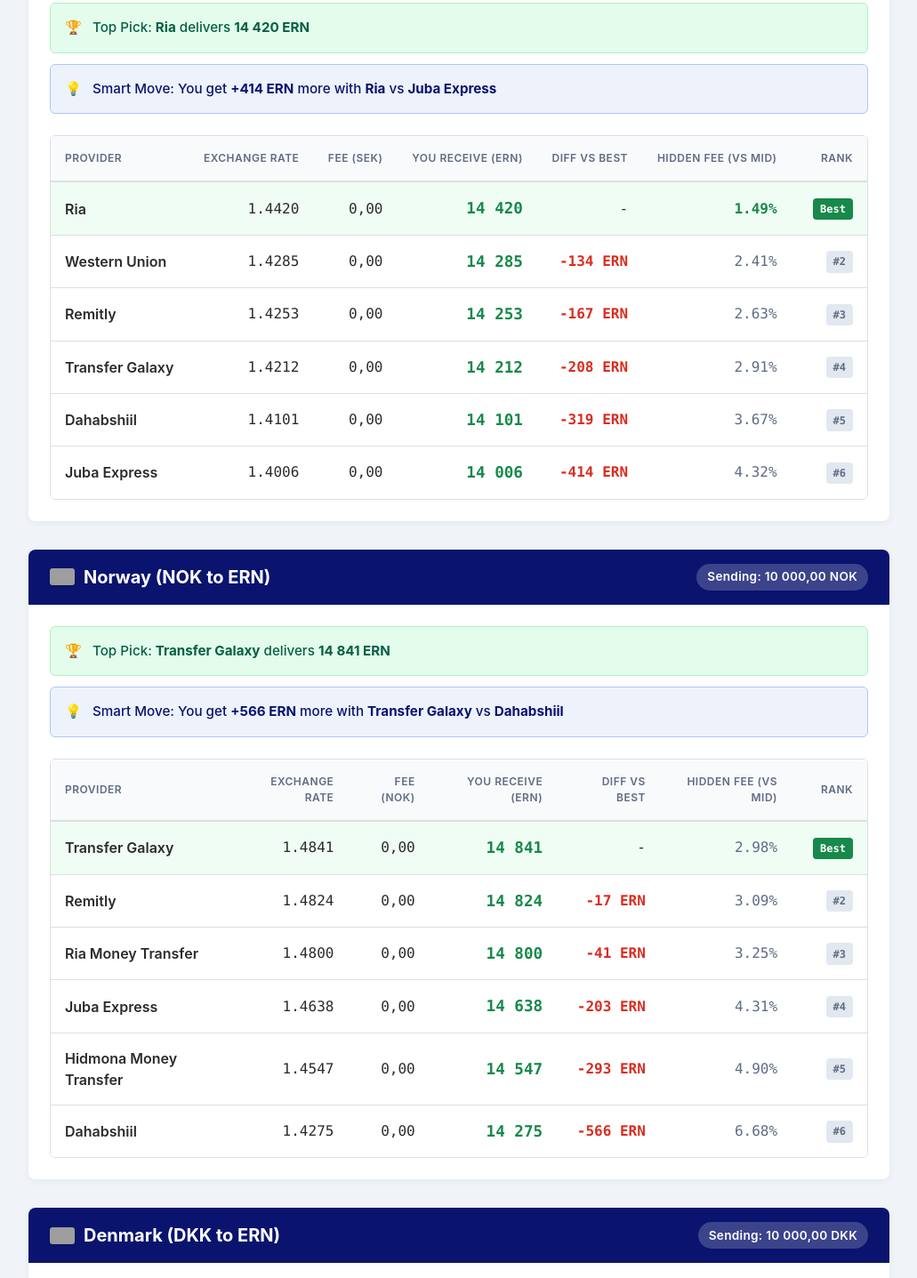
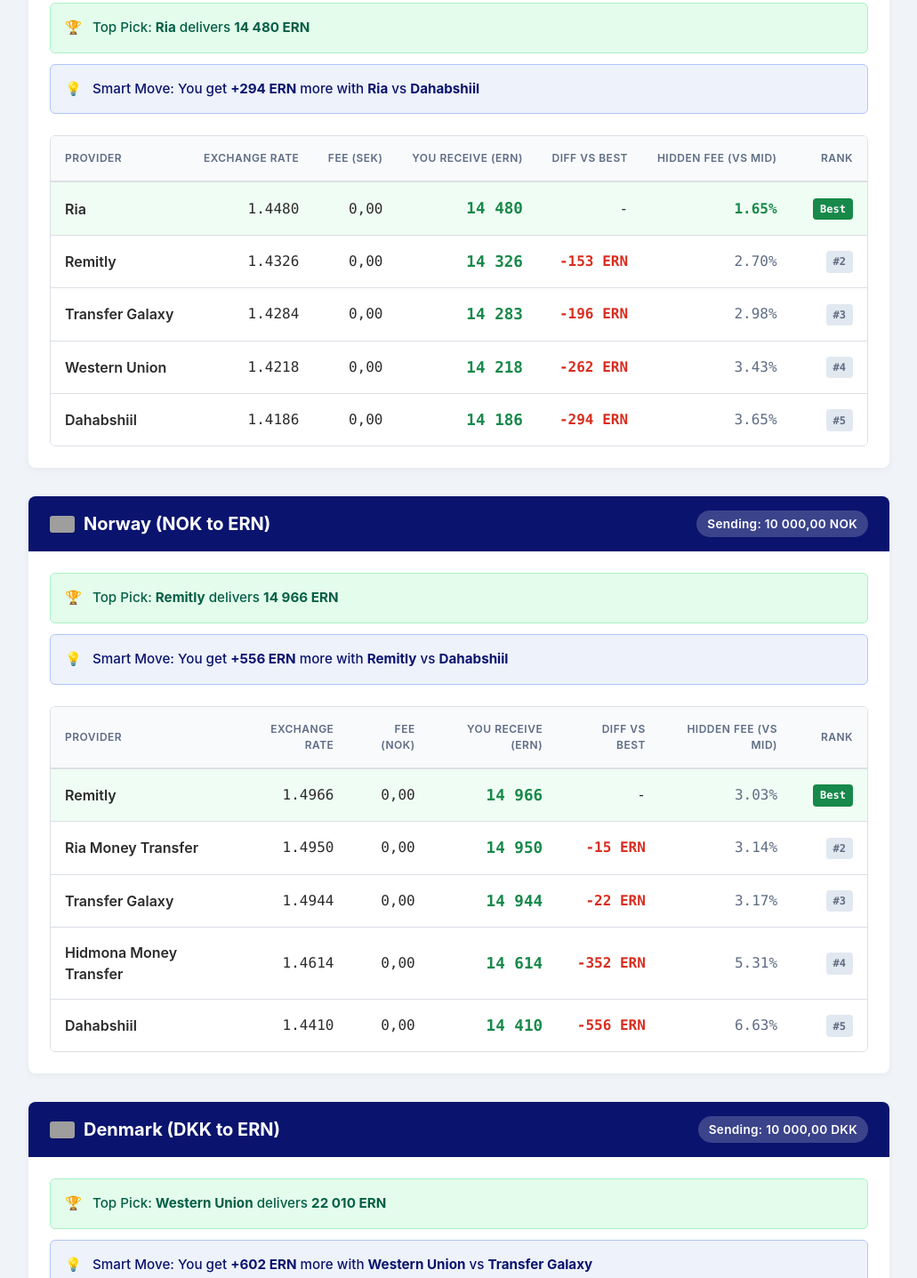
Before and after one commit to yonashmariam/nakfarate, a plain HTML site: page index.html in a window 1280 px wide. Shown: the part 1223-2660 px from the top of the page at 89% size, without its empty margins (124-1155 px from the left). Drawn offline with Linux system fonts and the light colour scheme; grey boxes are pictures that could not be loaded.

Commit message:
Auto update 2026-11-27  7:09:01,37

```diff
--- a/index.html
+++ b/index.html
@@ -939,22 +939,22 @@ tr:hover {
 
             <div class="summary-item">
                 <div class="summary-label">SEK</div>
-                <div class="summary-value">1.4638</div>
+                <div class="summary-value">1.4723</div>
             </div>
 
             <div class="summary-item">
                 <div class="summary-label">NOK</div>
-                <div class="summary-value">1.5297</div>
+                <div class="summary-value">1.5434</div>
             </div>
 
             <div class="summary-item">
                 <div class="summary-label">DKK</div>
-                <div class="summary-value">2.1996</div>
+                <div class="summary-value">2.2033</div>
             </div>
 
             </div>
             <div class="mid-market-meta">
-                <div><span style="font-weight:600" data-i18n="last-updated">Last Updated:</span> 2026-11-26 06:53</div>
+                <div><span style="font-weight:600" data-i18n="last-updated">Last Updated:</span> 2026-11-27 06:55</div>
                 <div style="font-size:0.8rem" data-i18n="mid-market-note">Official mid-market rates collected daily. Actual transfer payout rates shown below.</div>
             </div>
         </div>
@@ -974,11 +974,11 @@ tr:hover {
             <div class="insight-boxes">
                 <div class="bestbox">
                     <span class="icon">🏆</span>
-                    <span data-i18n="top-pick">Top Pick: <b>Ria</b> delivers <b>14 420 ERN</b></span>
+                    <span data-i18n="top-pick">Top Pick: <b>Ria</b> delivers <b>14 480 ERN</b></span>
                 </div>
                 <div class="gainbox">
                     <span class="icon">💡</span>
-                    <span data-i18n="smart-move">Smart Move: You get <b>+414 ERN</b> more with <b>Ria</b> vs <b>Juba Express</b></span>
+                    <span data-i18n="smart-move">Smart Move: You get <b>+294 ERN</b> more with <b>Ria</b> vs <b>Dahabshiil</b></span>
                 </div>
             </div>
 
@@ -1001,47 +1001,47 @@ tr:hover {
 <td class="left">
     <div class="company-name">Ria</div>
 </td>
-<td class="right font-numeric">1.4420</td>
+<td class="right font-numeric">1.4480</td>
 <td class="right font-numeric">0,00</td>
-<td class="right nowrap font-numeric highlight-ern">14 420</td>
+<td class="right nowrap font-numeric highlight-ern">14 480</td>
 <td class="right nowrap font-numeric">-</td>
-<td class="right font-numeric markup-good">1.49%</td>
+<td class="right font-numeric markup-good">1.65%</td>
 <td class="right font-numeric hide-mobile"><span class="badge best-badge">Best</span></td>
+</tr>
+
+<tr class="">
+<td class="left">
+    <div class="company-name">Remitly</div>
+</td>
+<td class="right font-numeric">1.4326</td>
+<td class="right font-numeric">0,00</td>
+<td class="right nowrap font-numeric highlight-ern">14 326</td>
+<td class="right nowrap font-numeric"><span class="loss-text">-153 ERN</span></td>
+<td class="right font-numeric markup-cell">2.70%</td>
+<td class="right font-numeric hide-mobile"><span class="badge rank-badge">#2</span></td>
+</tr>
+
+<tr class="">
+<td class="left">
+    <div class="company-name">Transfer Galaxy</div>
+</td>
+<td class="right font-numeric">1.4284</td>
+<td class="right font-numeric">0,00</td>
+<td class="right nowrap font-numeric highlight-ern">14 283</td>
+<td class="right nowrap font-numeric"><span class="loss-text">-196 ERN</span></td>
+<td class="right font-numeric markup-cell">2.98%</td>
+<td class="right font-numeric hide-mobile"><span class="badge rank-badge">#3</span></td>
 </tr>
 
 <tr class="">
 <td class="left">
     <div class="company-name">Western Union</div>
 </td>
-<td class="right font-numeric">1.4285</td>
+<td class="right font-numeric">1.4218</td>
 <td class="right font-numeric">0,00</td>
-<td class="right nowrap font-numeric highlight-ern">14 285</td>
-<td class="right nowrap font-numeric"><span class="loss-text">-134 ERN</span></td>
-<td class="right font-numeric markup-cell">2.41%</td>
-<td class="right font-numeric hide-mobile"><span class="badge rank-badge">#2</span></td>
-</tr>
-
-<tr class="">
-<td class="left">
-    <div class="company-name">Remitly</div>
-</td>
-<td class="right font-numeric">1.4253</td>
-<td class="right font-numeric">0,00</td>
-<td class="right nowrap font-numeric highlight-ern">14 253</td>
-<td class="right nowrap font-numeric"><span class="loss-text">-167 ERN</span></td>
-<td class="right font-numeric markup-cell">2.63%</td>
-<td class="right font-numeric hide-mobile"><span class="badge rank-badge">#3</span></td>
-</tr>
-
-<tr class="">
-<td class="left">
-    <div class="company-name">Transfer Galaxy</div>
-</td>
-<td class="right font-numeric">1.4212</td>
-<td class="right font-numeric">0,00</td>
-<td class="right nowrap font-numeric highlight-ern">14 212</td>
-<td class="right nowrap font-numeric"><span class="loss-text">-208 ERN</span></td>
-<td class="right font-numeric markup-cell">2.91%</td>
+<td class="right nowrap font-numeric highlight-ern">14 218</td>
+<td class="right nowrap font-numeric"><span class="loss-text">-262 ERN</span></td>
+<td class="right font-numeric markup-cell">3.43%</td>
 <td class="right font-numeric hide-mobile"><span class="badge rank-badge">#4</span></td>
 </tr>
 
@@ -1049,24 +1049,12 @@ tr:hover {
 <td class="left">
     <div class="company-name">Dahabshiil</div>
 </td>
-<td class="right font-numeric">1.4101</td>
+<td class="right font-numeric">1.4186</td>
 <td class="right font-numeric">0,00</td>
-<td class="right nowrap font-numeric highlight-ern">14 101</td>
-<td class="right nowrap font-numeric"><span class="loss-text">-319 ERN</span></td>
-<td class="right font-numeric markup-cell">3.67%</td>
+<td class="right nowrap font-numeric highlight-ern">14 186</td>
+<td class="right nowrap font-numeric"><span class="loss-text">-294 ERN</span></td>
+<td class="right font-numeric markup-cell">3.65%</td>
 <td class="right font-numeric hide-mobile"><span class="badge rank-badge">#5</span></td>
-</tr>
-
-<tr class="">
-<td class="left">
-    <div class="company-name">Juba Express</div>
-</td>
-<td class="right font-numeric">1.4006</td>
-<td class="right font-numeric">0,00</td>
-<td class="right nowrap font-numeric highlight-ern">14 006</td>
-<td class="right nowrap font-numeric"><span class="loss-text">-414 ERN</span></td>
-<td class="right font-numeric markup-cell">4.32%</td>
-<td class="right font-numeric hide-mobile"><span class="badge rank-badge">#6</span></td>
 </tr>
 
                     </tbody>
@@ -1087,11 +1075,11 @@ tr:hover {
             <div class="insight-boxes">
                 <div class="bestbox">
                     <span class="icon">🏆</span>
-                    <span data-i18n="top-pick">Top Pick: <b>Transfer Galaxy</b> delivers <b>14 841 ERN</b></span>
+                    <span data-i18n="top-pick">Top Pick: <b>Remitly</b> delivers <b>14 966 ERN</b></span>
                 </div>
                 <div class="gainbox">
                     <span class="icon">💡</span>
-                    <span data-i18n="smart-move">Smart Move: You get <b>+566 ERN</b> more with <b>Transfer Galaxy</b> vs <b>Dahabshiil</b></span>
+                    <span data-i18n="smart-move">Smart Move: You get <b>+556 ERN</b> more with <b>Remitly</b> vs <b>Dahabshiil</b></span>
                 </div>
             </div>
 
@@ -1112,74 +1100,62 @@ tr:hover {
 
 <tr class="best-row">
 <td class="left">
-    <div class="company-name">Transfer Galaxy</div>
-</td>
-<td class="right font-numeric">1.4841</td>
-<td class="right font-numeric">0,00</td>
-<td class="right nowrap font-numeric highlight-ern">14 841</td>
-<td class="right nowrap font-numeric">-</td>
-<td class="right font-numeric markup-cell">2.98%</td>
-<td class="right font-numeric hide-mobile"><span class="badge best-badge">Best</span></td>
-</tr>
-
-<tr class="">
-<td class="left">
     <div class="company-name">Remitly</div>
 </td>
-<td class="right font-numeric">1.4824</td>
+<td class="right font-numeric">1.4966</td>
 <td class="right font-numeric">0,00</td>
-<td class="right nowrap font-numeric highlight-ern">14 824</td>
-<td class="right nowrap font-numeric"><span class="loss-text">-17 ERN</span></td>
-<td class="right font-numeric markup-cell">3.09%</td>
-<td class="right font-numeric hide-mobile"><span class="badge rank-badge">#2</span></td>
+<td class="right nowrap font-numeric highlight-ern">14 966</td>
+<td class="right nowrap font-numeric">-</td>
+<td class="right font-numeric markup-cell">3.03%</td>
+<td class="right font-numeric hide-mobile"><span class="badge best-badge">Best</span></td>
 </tr>
 
 <tr class="">
 <td class="left">
     <div class="company-name">Ria Money Transfer</div>
 </td>
-<td class="right font-numeric">1.4800</td>
+<td class="right font-numeric">1.4950</td>
 <td class="right font-numeric">0,00</td>
-<td class="right nowrap font-numeric highlight-ern">14 800</td>
-<td class="right nowrap font-numeric"><span class="loss-text">-41 ERN</span></td>
-<td class="right font-numeric markup-cell">3.25%</td>
-<td class="right font-numeric hide-mobile"><span class="badge rank-badge">#3</span></td>
+<td class="right nowrap font-numeric highlight-ern">14 950</td>
+<td class="right nowrap font-numeric"><span class="loss-text">-15 ERN</span></td>
+<td class="right font-numeric markup-cell">3.14%</td>
+<td class="right font-numeric hide-mobile"><span class="badge rank-badge">#2</span></td>
 </tr>
 
 <tr class="">
 <td class="left">
-    <div class="company-name">Juba Express</div>
+    <div class="company-name">Transfer Galaxy</div>
 </td>
-<td class="right font-numeric">1.4638</td>
+<td class="right font-numeric">1.4944</td>
 <td class="right font-numeric">0,00</td>
-<td class="right nowrap font-numeric highlight-ern">14 638</td>
-<td class="right nowrap font-numeric"><span class="loss-text">-203 ERN</span></td>
-<td class="right font-numeric markup-cell">4.31%</td>
-<td class="right font-numeric hide-mobile"><span class="badge rank-badge">#4</span></td>
+<td class="right nowrap font-numeric highlight-ern">14 944</td>
+<td class="right nowrap font-numeric"><span class="loss-text">-22 ERN</span></td>
+<td class="right font-numeric markup-cell">3.17%</td>
+<td class="right font-numeric hide-mobile"><span class="badge rank-badge">#3</span></td>
 </tr>
 
 <tr class="">
 <td class="left">
     <div class="company-name">Hidmona Money Transfer</div>
 </td>
-<td class="right font-numeric">1.4547</td>
+<td class="right font-numeric">1.4614</td>
 <td class="right font-numeric">0,00</td>
-<td class="right nowrap font-numeric highlight-ern">14 547</td>
-<td class="right nowrap font-numeric"><span class="loss-text">-293 ERN</span></td>
-<td class="right font-numeric markup-cell">4.90%</td>
-<td class="right font-numeric hide-mobile"><span class="badge rank-badge">#5</span></td>
+<td class="right nowrap font-numeric highlight-ern">14 614</td>
+<td class="right nowrap font-numeric"><span class="loss-text">-352 ERN</span></td>
+<td class="right font-numeric markup-cell">5.31%</td>
+<td class="right font-numeric hide-mobile"><span class="badge rank-badge">#4</span></td>
 </tr>
 
 <tr class="">
 <td class="left">
     <div class="company-name">Dahabshiil</div>
 </td>
-<td class="right font-numeric">1.4275</td>
+<td class="right font-numeric">1.4410</td>
 <td class="right font-numeric">0,00</td>
-<td class="right nowrap font-numeric highlight-ern">14 275</td>
-<td class="right nowrap font-numeric"><span class="loss-text">-566 ERN</span></td>
-<td class="right font-numeric markup-cell">6.68%</td>
-<td class="right font-numeric hide-mobile"><span class="badge rank-badge">#6</span></td>
+<td class="right nowrap font-numeric highlight-ern">14 410</td>
+<td class="right nowrap font-numeric"><span class="loss-text">-556 ERN</span></td>
+<td class="right font-numeric markup-cell">6.63%</td>
+<td class="right font-numeric hide-mobile"><span class="badge rank-badge">#5</span></td>
 </tr>
 
                     </tbody>
@@ -1200,11 +1176,11 @@ tr:hover {
             <div class="insight-boxes">
                 <div class="bestbox">
                     <span class="icon">🏆</span>
-                    <span data-i18n="top-pick">Top Pick: <b>Western Union</b> delivers <b>22 028 ERN</b></span>
+                    <span data-i18n="top-pick">Top Pick: <b>Western Union</b> delivers <b>22 010 ERN</b></span>
                 </div>
                 <div class="gainbox">
                     <span class="icon">💡</span>
-                    <span data-i18n="smart-move">Smart Move: You get <b>+991 ERN</b> more with <b>Western Union</b> vs <b>Juba Express</b></span>
+                    <span data-i18n="smart-move">Smart Move: You get <b>+602 ERN</b> more with <b>Western Union</b> vs <b>Transfer Galaxy</b></span>
                 </div>
             </div>
 
@@ -1227,11 +1203,11 @@ tr:hover {
 <td class="left">
     <div class="company-name">Western Union</div>
 </td>
-<td class="right font-numeric">2.2028</td>
+<td class="right font-numeric">2.2010</td>
 <td class="right font-numeric">0,00</td>
-<td class="right nowrap font-numeric highlight-ern">22 028</td>
+<td class="right nowrap font-numeric highlight-ern">22 010</td>
 <td class="right nowrap font-numeric">-</td>
-<td class="right font-numeric markup-good">-0.15%</td>
+<td class="right font-numeric markup-good">0.10%</td>
 <td class="right font-numeric hide-mobile"><span class="badge best-badge">Best</span></td>
 </tr>
 
@@ -1242,8 +1218,8 @@ tr:hover {
 <td class="right font-numeric">2.1800</td>
 <td class="right font-numeric">0,00</td>
 <td class="right nowrap font-numeric highlight-ern">21 800</td>
-<td class="right nowrap font-numeric"><span class="loss-text">-228 ERN</span></td>
-<td class="right font-numeric markup-good">0.89%</td>
+<td class="right nowrap font-numeric"><span class="loss-text">-210 ERN</span></td>
+<td class="right font-numeric markup-good">1.06%</td>
 <td class="right font-numeric hide-mobile"><span class="badge rank-badge">#2</span></td>
 </tr>
 
@@ -1251,11 +1227,11 @@ tr:hover {
 <td class="left">
     <div class="company-name">Hidmona Money Transfer</div>
 </td>
-<td class="right font-numeric">2.1615</td>
+<td class="right font-numeric">2.1611</td>
 <td class="right font-numeric">0,00</td>
-<td class="right nowrap font-numeric highlight-ern">21 615</td>
-<td class="right nowrap font-numeric"><span class="loss-text">-412 ERN</span></td>
-<td class="right font-numeric markup-good">1.73%</td>
+<td class="right nowrap font-numeric highlight-ern">21 610</td>
+<td class="right nowrap font-numeric"><span class="loss-text">-399 ERN</span></td>
+<td class="right font-numeric markup-good">1.92%</td>
 <td class="right font-numeric hide-mobile"><span class="badge rank-badge">#3</span></td>
 </tr>
 
@@ -1263,11 +1239,11 @@ tr:hover {
 <td class="left">
     <div class="company-name">Remitly</div>
 </td>
-<td class="right font-numeric">2.1438</td>
+<td class="right font-numeric">2.1482</td>
 <td class="right font-numeric">0,00</td>
-<td class="right nowrap font-numeric highlight-ern">21 438</td>
-<td class="right nowrap font-numeric"><span class="loss-text">-590 ERN</span></td>
-<td class="right font-numeric markup-cell">2.54%</td>
+<td class="right nowrap font-numeric highlight-ern">21 482</td>
+<td class="right nowrap font-numeric"><span class="loss-text">-528 ERN</span></td>
+<td class="right font-numeric markup-cell">2.50%</td>
 <td class="right font-numeric hide-mobile"><span class="badge rank-badge">#4</span></td>
 </tr>
 
@@ -1275,24 +1251,12 @@ tr:hover {
 <td class="left">
     <div class="company-name">Transfer Galaxy</div>
 </td>
-<td class="right font-numeric">2.1355</td>
+<td class="right font-numeric">2.1408</td>
 <td class="right font-numeric">0,00</td>
-<td class="right nowrap font-numeric highlight-ern">21 355</td>
-<td class="right nowrap font-numeric"><span class="loss-text">-673 ERN</span></td>
-<td class="right font-numeric markup-cell">2.91%</td>
+<td class="right nowrap font-numeric highlight-ern">21 408</td>
+<td class="right nowrap font-numeric"><span class="loss-text">-602 ERN</span></td>
+<td class="right font-numeric markup-cell">2.84%</td>
 <td class="right font-numeric hide-mobile"><span class="badge rank-badge">#5</span></td>
-</tr>
-
-<tr class="">
-<td class="left">
-    <div class="company-name">Juba Express</div>
-</td>
-<td class="right font-numeric">2.1037</td>
-<td class="right font-numeric">0,00</td>
-<td class="right nowrap font-numeric highlight-ern">21 037</td>
-<td class="right nowrap font-numeric"><span class="loss-text">-991 ERN</span></td>
-<td class="right font-numeric markup-cell">4.36%</td>
-<td class="right font-numeric hide-mobile"><span class="badge rank-badge">#6</span></td>
 </tr>
 
                     </tbody>
@@ -1309,7 +1273,7 @@ tr:hover {
             <div class="chart-card">
                 <div class="chart-header">
                     <img src="https://flagcdn.com/w40/se.png" class="flag-sm" alt="Sweden" width="24" height="16" loading="lazy" decoding="async"> <span>SEK / ERN</span>
-                    <span class="trend-badge down">▼ 3.0%</span>
+                    <span class="trend-badge down">▼ 2.7%</span>
                 </div>
                 <img src="sek_chart.png" class="chart-img" alt="SEK to ERN exchange-rate trend over the last 30 days" loading="lazy" decoding="async" width="688" height="464">
             </div>
@@ -1317,7 +1281,7 @@ tr:hover {
             <div class="chart-card">
                 <div class="chart-header">
                     <img src="https://flagcdn.com/w40/no.png" class="flag-sm" alt="Norway" width="24" height="16" loading="lazy" decoding="async"> <span>NOK / ERN</span>
-                    <span class="trend-badge down">▼ 3.6%</span>
+                    <span class="trend-badge down">▼ 3.0%</span>
                 </div>
                 <img src="nok_chart.png" class="chart-img" alt="NOK to ERN exchange-rate trend over the last 30 days" loading="lazy" decoding="async" width="688" height="464">
             </div>
@@ -1325,7 +1289,7 @@ tr:hover {
             <div class="chart-card">
                 <div class="chart-header">
                     <img src="https://flagcdn.com/w40/dk.png" class="flag-sm" alt="Denmark" width="24" height="16" loading="lazy" decoding="async"> <span>DKK / ERN</span>
-                    <span class="trend-badge down">▼ 2.4%</span>
+                    <span class="trend-badge down">▼ 2.2%</span>
                 </div>
                 <img src="dkk_chart.png" class="chart-img" alt="DKK to ERN exchange-rate trend over the last 30 days" loading="lazy" decoding="async" width="688" height="464">
             </div>
@@ -1389,7 +1353,7 @@ tr:hover {
         "calculator-note": "እቲ ዝበለጸ ክፍሊት ንዝኣተኻዮ መጠን ብተመሳሳሊ ሕሳብ ዋጋን ክፍሊትን ከም ሰንጠረዥ ይደጋገም።"
     };
 
-    const calculatorData = {"SEK": [{"provider": "Ria", "rate": 1.442, "total_fee": 0.0}, {"provider": "Western Union", "rate": 1.4285, "total_fee": 0.0}, {"provider": "Remitly", "rate": 1.4253, "total_fee": 0.0}, {"provider": "Transfer Galaxy", "rate": 1.4212, "total_fee": 0.0}, {"provider": "Dahabshiil", "rate": 1.4101, "total_fee": 0.0}, {"provider": "Juba Express", "rate": 1.4006, "total_fee": 0.0}], "NOK": [{"provider": "Transfer Galaxy", "rate": 1.4841, "total_fee": 0.0}, {"provider": "Remitly", "rate": 1.4824, "total_fee": 0.0}, {"provider": "Ria Money Transfer", "rate": 1.48, "total_fee": 0.0}, {"provider": "Juba Express", "rate": 1.4638, "total_fee": 0.0}, {"provider": "Hidmona Money Transfer", "rate": 1.4547, "total_fee": 0.0}, {"provider": "Dahabshiil", "rate": 1.4275, "total_fee": 0.0}], "DKK": [{"provider": "Western Union", "rate": 2.2028, "total_fee": 0.0}, {"provider": "Ria Money Transfer", "rate": 2.18, "total_fee": 0.0}, {"provider": "Hidmona Money Transfer", "rate": 2.1615, "total_fee": 0.0}, {"provider": "Remitly", "rate": 2.1438, "total_fee": 0.0}, {"provider": "Transfer Galaxy", "rate": 2.1355, "total_fee": 0.0}, {"provider": "Juba Express", "rate": 2.1037, "total_fee": 0.0}]};
+    const calculatorData = {"SEK": [{"provider": "Ria", "rate": 1.448, "total_fee": 0.0}, {"provider": "Remitly", "rate": 1.4326, "total_fee": 0.0}, {"provider": "Transfer Galaxy", "rate": 1.4284, "total_fee": 0.0}, {"provider": "Western Union", "rate": 1.4218, "total_fee": 0.0}, {"provider": "Dahabshiil", "rate": 1.4186, "total_fee": 0.0}], "NOK": [{"provider": "Remitly", "rate": 1.4966, "total_fee": 0.0}, {"provider": "Ria Money Transfer", "rate": 1.495, "total_fee": 0.0}, {"provider": "Transfer Galaxy", "rate": 1.4944, "total_fee": 0.0}, {"provider": "Hidmona Money Transfer", "rate": 1.4614, "total_fee": 0.0}, {"provider": "Dahabshiil", "rate": 1.441, "total_fee": 0.0}], "DKK": [{"provider": "Western Union", "rate": 2.201, "total_fee": 0.0}, {"provider": "Ria Money Transfer", "rate": 2.18, "total_fee": 0.0}, {"provider": "Hidmona Money Transfer", "rate": 2.1611, "total_fee": 0.0}, {"provider": "Remitly", "rate": 2.1482, "total_fee": 0.0}, {"provider": "Transfer Galaxy", "rate": 2.1408, "total_fee": 0.0}]};
     const labels = [...document.querySelectorAll('[data-i18n]')];
     const english = new Map(labels.map(el => [el, el.innerHTML]));
 
```
Also changed, not shown: dkk-to-ern/index.html (+23 -35 lines), nok-to-ern/index.html (+32 -44 lines), sek-to-ern/index.html (+41 -53 lines), sitemap.xml (+4 -4 lines), dkk_chart.png, nok_chart.png, sek_chart.png.
